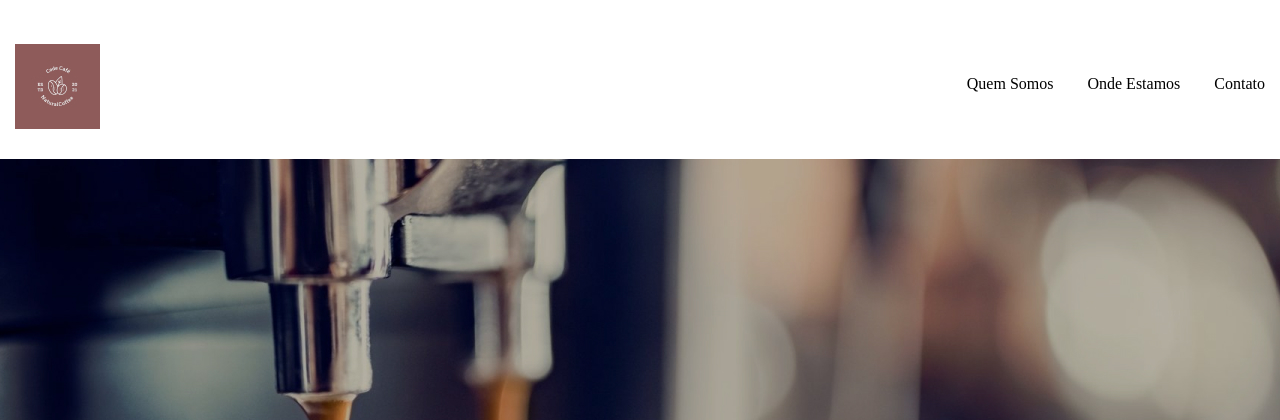
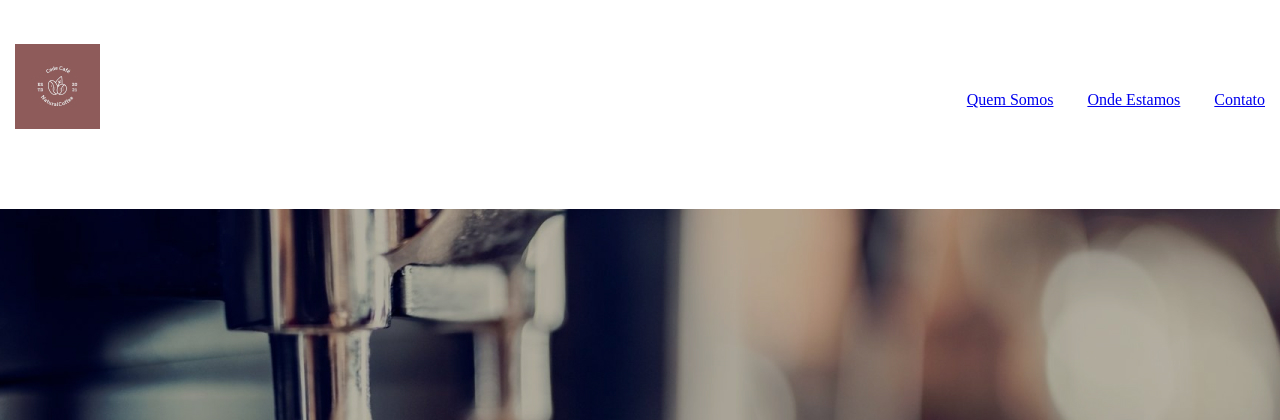
Before and after one commit to tobiasramos/landing-page-code-cafe, a plain HTML site: page index.html in a window 1280 px wide. Shown: the top 420 px of the page. Drawn offline with Linux system fonts and the light colour scheme; a web font is replaced by a local one.

Commit message:
configurando o página reset.css

```diff
--- a/index.html
+++ b/index.html
@@ -14,7 +14,6 @@
     <link href="https://fonts.googleapis.com/css2?family=Fira+Code:wght@300;400;500;600;700&family=Source+Serif+
     Pro:wght@300;400;600&display=swap" rel="stylesheet">
 
-    <link rel="stylesheet" href="/src/css/reset.css">
     <link rel="stylesheet" href="src/css/style.css">
     <link rel="stylesheet" href="src/css/responsive.css">
 </head>
--- a/src/css/reset.css
+++ /dev/null
@@ -1,22 +0,0 @@
-* {
-    margin: 0;
-    padding: 0;
-    border: none;
-    outline: none;
-    font-weight: 300;
-    box-sizing: border-box;
-    font-family: 'Source Serif Pro', serif;
-}
-
-a {
-    text-decoration: none;
-    color: black;
-}
-
-ul {
-    list-style: none;
-}
-
-img {
-    max-width: 100%;
-}
```
